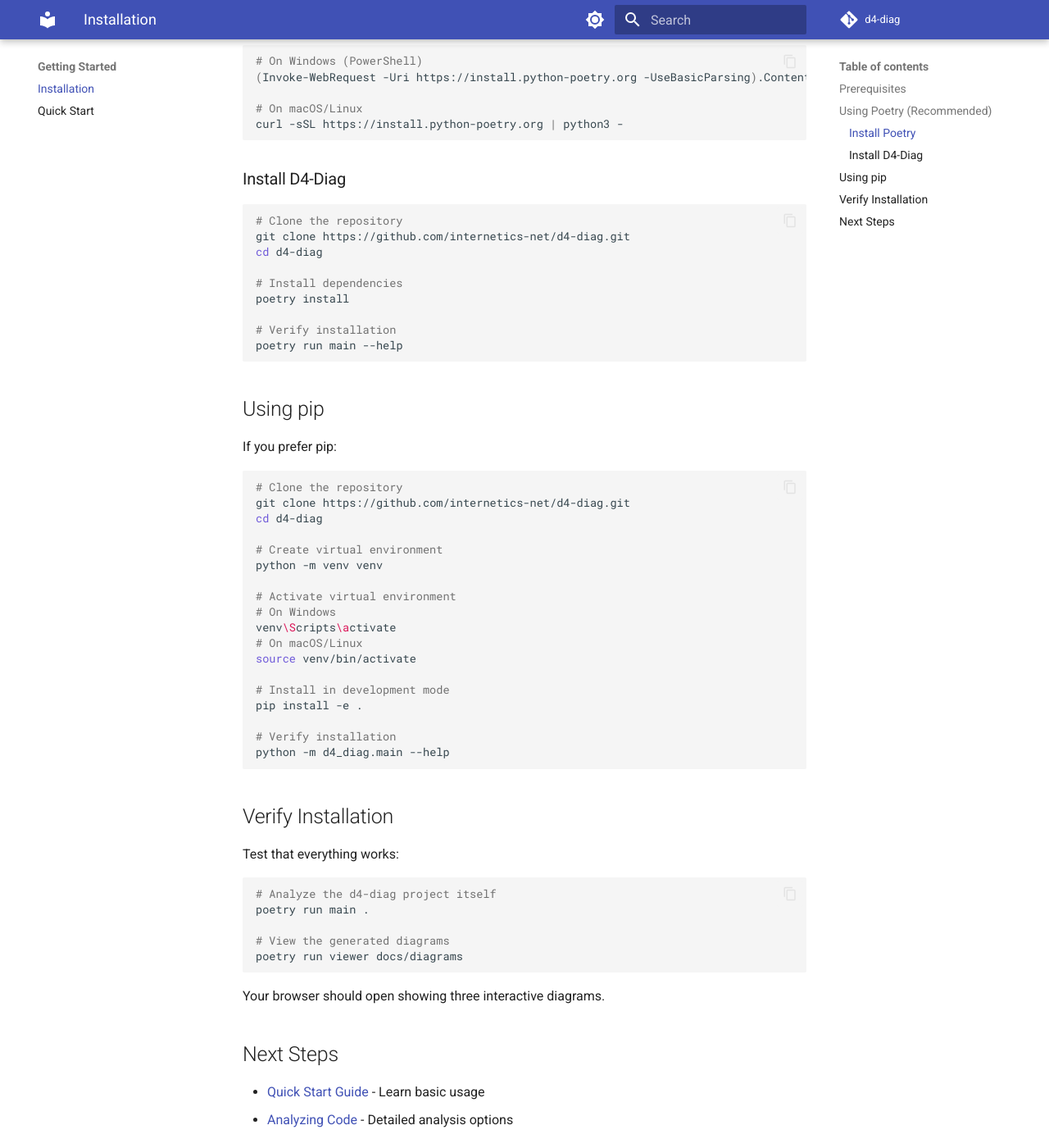
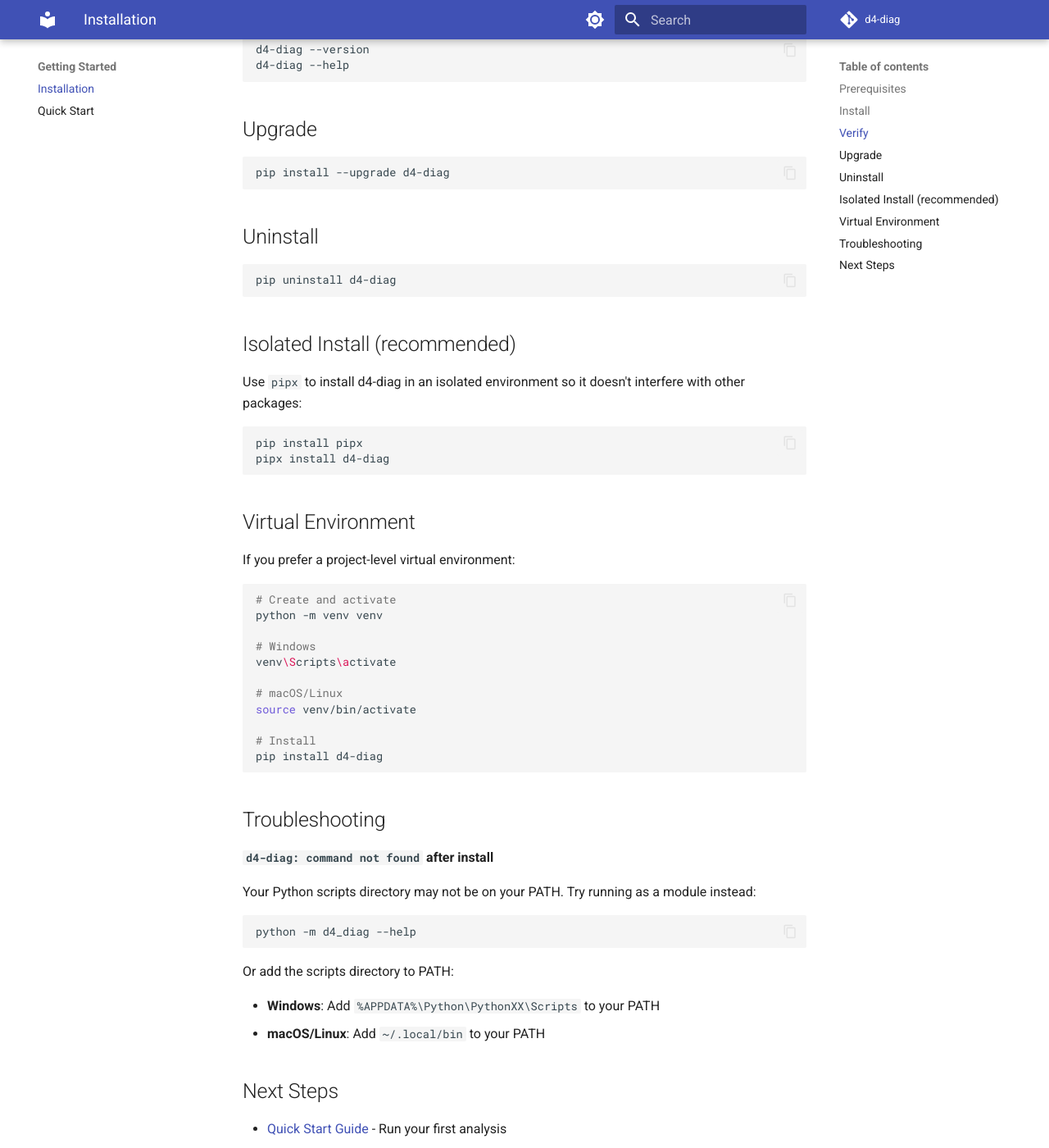
Before and after one commit to internetics-net/d4-diag, an MkDocs documentation site: the page built from docs/getting-started/installation.md, in a window 1280 px wide and 1400 px high, scrolled down 519 px. Shown: the whole window at 82% size. Built offline with MkDocs 1.6.1 and Material for MkDocs 9.7.7, drawn with Linux system fonts in a browser that asks for light colours; comment, search, counter and statistics services are not loaded; some of the changed text lies outside the part shown.

Commit message:
fixing documentation....

````diff
--- a/docs/getting-started/installation.md
+++ b/docs/getting-started/installation.md
@@ -3,78 +3,76 @@
 ## Prerequisites
 
 - Python 3.8 or higher
-- Poetry (recommended) or pip
+- pip (comes with Python)
 
-## Using Poetry (Recommended)
-
-Poetry manages dependencies and virtual environments automatically.
-
-### Install Poetry
-
-If you don't have Poetry installed:
+## Install
 
 ```bash
-# On Windows (PowerShell)
-(Invoke-WebRequest -Uri https://install.python-poetry.org -UseBasicParsing).Content | python -
-
-# On macOS/Linux
-curl -sSL https://install.python-poetry.org | python3 -
+pip install d4-diag
 ```
 
-### Install D4-Diag
+## Verify
 
 ```bash
-# Clone the repository
-git clone https://github.com/internetics-net/d4-diag.git
-cd d4-diag
-
-# Install dependencies
-poetry install
-
-# Verify installation
-poetry run main --help
+d4-diag --version
+d4-diag --help
 ```
 
-## Using pip
-
-If you prefer pip:
+## Upgrade
 
 ```bash
-# Clone the repository
-git clone https://github.com/internetics-net/d4-diag.git
-cd d4-diag
+pip install --upgrade d4-diag
+```
 
-# Create virtual environment
+## Uninstall
+
+```bash
+pip uninstall d4-diag
+```
+
+## Isolated Install (recommended)
+
+Use `pipx` to install d4-diag in an isolated environment so it doesn't interfere with other packages:
+
+```bash
+pip install pipx
+pipx install d4-diag
+```
+
+## Virtual Environment
+
+If you prefer a project-level virtual environment:
+
+```bash
+# Create and activate
 python -m venv venv
 
-# Activate virtual environment
-# On Windows
+# Windows
 venv\Scripts\activate
-# On macOS/Linux
+
+# macOS/Linux
 source venv/bin/activate
 
-# Install in development mode
-pip install -e .
-
-# Verify installation
-python -m d4_diag.main --help
+# Install
+pip install d4-diag
 ```
 
-## Verify Installation
+## Troubleshooting
 
-Test that everything works:
+**`d4-diag: command not found` after install**
+
+Your Python scripts directory may not be on your PATH. Try running as a module instead:
 
 ```bash
-# Analyze the d4-diag project itself
-poetry run main .
-
-# View the generated diagrams
-poetry run viewer docs/diagrams
+python -m d4_diag --help
 ```
 
-Your browser should open showing three interactive diagrams.
+Or add the scripts directory to PATH:
+
+- **Windows**: Add `%APPDATA%\Python\PythonXX\Scripts` to your PATH
+- **macOS/Linux**: Add `~/.local/bin` to your PATH
 
 ## Next Steps
 
-- [Quick Start Guide](quick-start.md) - Learn basic usage
+- [Quick Start Guide](quick-start.md) - Run your first analysis
 - [Analyzing Code](../user-guide/analyzing-code.md) - Detailed analysis options
--- a/mkdocs.yml
+++ b/mkdocs.yml
@@ -57,6 +57,7 @@
       - Analyzing Code: user-guide/analyzing-code.md
       - Viewing Diagrams: user-guide/viewing-diagrams.md
       - Diagram Types: user-guide/diagram-types.md
+      - Programmatic Usage: user-guide/programmatic-usage.md
   - Diagrams:
       - Architecture: diagrams/architecture.md
       - Class Diagram: diagrams/class_diagram.md
@@ -65,7 +66,12 @@
       - CLI Reference: reference/cli.md
       - API Reference: reference/api.md
   - Examples: examples.md
-  - Contributing: contributing.md
+  - Contributing:
+      - Overview: contributing.md
+      - Code Quality: contributing/code-quality.md
+
+exclude_docs: |
+  *.mmd
 
 plugins:
   - search
````
Also changed, not shown: README.md (+15 -121 lines), docs/getting-started/quick-start.md (+32 -36 lines), docs/user-guide/analyzing-code.md (+17 -5 lines), docs/user-guide/viewing-diagrams.md (+12 -3 lines).
